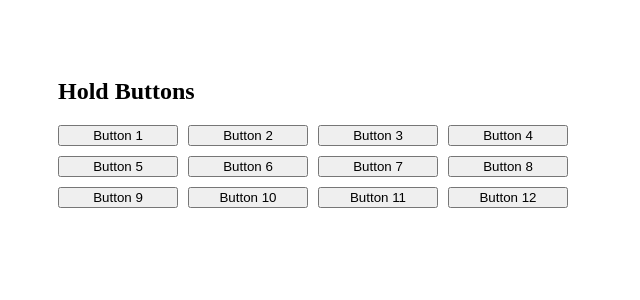
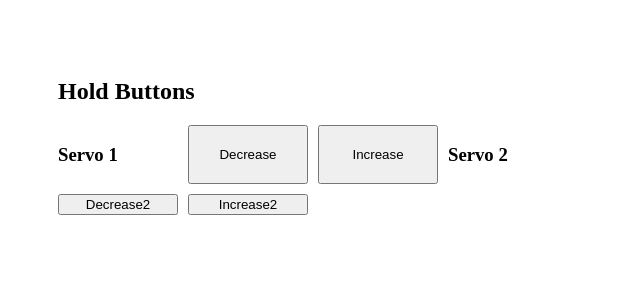
Before and after one commit to Mikias7/react-py-servo, a React app in the folder frontend/: page / in a window 1280 px wide. Shown: the top 300 px of the page, without its empty margins (0-640 px from the left). Built offline with nearby package versions, Linux system fonts and the light colour scheme; the HTML template or start-up script is replaced by a standard one.

Commit message:
multi servo control with button

```diff
--- a/frontend/src/App.tsx
+++ b/frontend/src/App.tsx
@@ -1,18 +1,26 @@
-import React, { useRef } from "react";
+import React, { useRef, useState } from "react";
 
 function App() {
   const intervalRef = useRef<number | null>(null);
 
-  const startSending = (id: number) => {
-    if (intervalRef.current) return; // already sending
-    intervalRef.current = setInterval(async () => {
-      await fetch("http://localhost:5000/api/button", {
-        method: "POST",
-        headers: { "Content-Type": "application/json" },
-        body: JSON.stringify({ button_id: id }),
+  const [angle, setAngle] = useState(90); // start in middle
+
+  const startSending = (direction: "increase" | "decrease", button_id: number) => {
+    if (intervalRef.current) return;
+
+    intervalRef.current = window.setInterval(async () => {
+      setAngle((prev) => {
+        let newAngle =
+          direction === "increase" ? prev + 5 : prev - 5;
+
+        // Clamp between 0 and 180
+        if (newAngle > 180) newAngle = 180;
+        if (newAngle < 0) newAngle = 0;
+
+        sendAngle(newAngle, button_id);
+        return newAngle;
       });
-      console.log("Sending button", id);
-    }, 200); // send every 200ms
+    }, 40);
   };
 
   const stopSending = () => {
@@ -22,29 +30,63 @@ function App() {
     }
   };
 
+  const sendAngle = async (angleValue: number, button_id: number) => {
+    await fetch("http://10.7.2.81:5000/api/button", {
+      method: "POST",
+      headers: { "Content-Type": "application/json" },
+      body: JSON.stringify({ angle: angleValue, button_id: button_id }),
+    });
+
+    console.log("Sending angle:", angleValue);
+  };
+
   return (
     <div style={{ padding: "50px" }}>
       <h2>Hold Buttons</h2>
       <div style={{ display: "grid", gridTemplateColumns: "repeat(4, 120px)", gap: "10px" }}>
+        <h3>Servo 1</h3>
         <button
-          onMouseDown={() => startSending(0)}
+        onMouseDown={() => startSending("decrease",0)}
         onMouseUp={stopSending}
         onMouseLeave={stopSending}
-          onTouchStart={() => startSending(0)}
+        onTouchStart={() => startSending("decrease",0)}
         onTouchEnd={stopSending}
       >
-          Button 1
+        Decrease
       </button>
+
       <button
-          onMouseDown={() => startSending(1)}
+        onMouseDown={() => startSending("increase",0)}
         onMouseUp={stopSending}
         onMouseLeave={stopSending}
-          onTouchStart={() => startSending(1)}
+        onTouchStart={() => startSending("increase",0)}
         onTouchEnd={stopSending}
       >
-          Button 2
+        Increase
       </button>
+
+
+      <h3>Servo 2</h3>
         <button
+        onMouseDown={() => startSending("decrease",1)}
+        onMouseUp={stopSending}
+        onMouseLeave={stopSending}
+        onTouchStart={() => startSending("decrease",1)}
+        onTouchEnd={stopSending}
+      >
+        Decrease2
+      </button>
+
+      <button
+        onMouseDown={() => startSending("increase",1)}
+        onMouseUp={stopSending}
+        onMouseLeave={stopSending}
+        onTouchStart={() => startSending("increase",1)}
+        onTouchEnd={stopSending}
+      >
+        Increase2
+      </button>
+        {/* <button
           onMouseDown={() => startSending(2)}
           onMouseUp={stopSending}
           onMouseLeave={stopSending}
@@ -135,7 +177,7 @@ function App() {
           onTouchEnd={stopSending}
         >
           Button 12
-        </button>
+        </button> */}
         {/* Repeat for all 12 buttons explicitly */}
       </div>
     </div>
--- a/frontend/vite.config.ts
+++ b/frontend/vite.config.ts
@@ -4,4 +4,8 @@ import react from '@vitejs/plugin-react-swc'
 // https://vite.dev/config/
 export default defineConfig({
   plugins: [react()],
+  server: {
+    host: "0.0.0.0",
+    port: 5173,
+  },
 })
```
Lines whose indentation alone changed are shown as unchanged.
